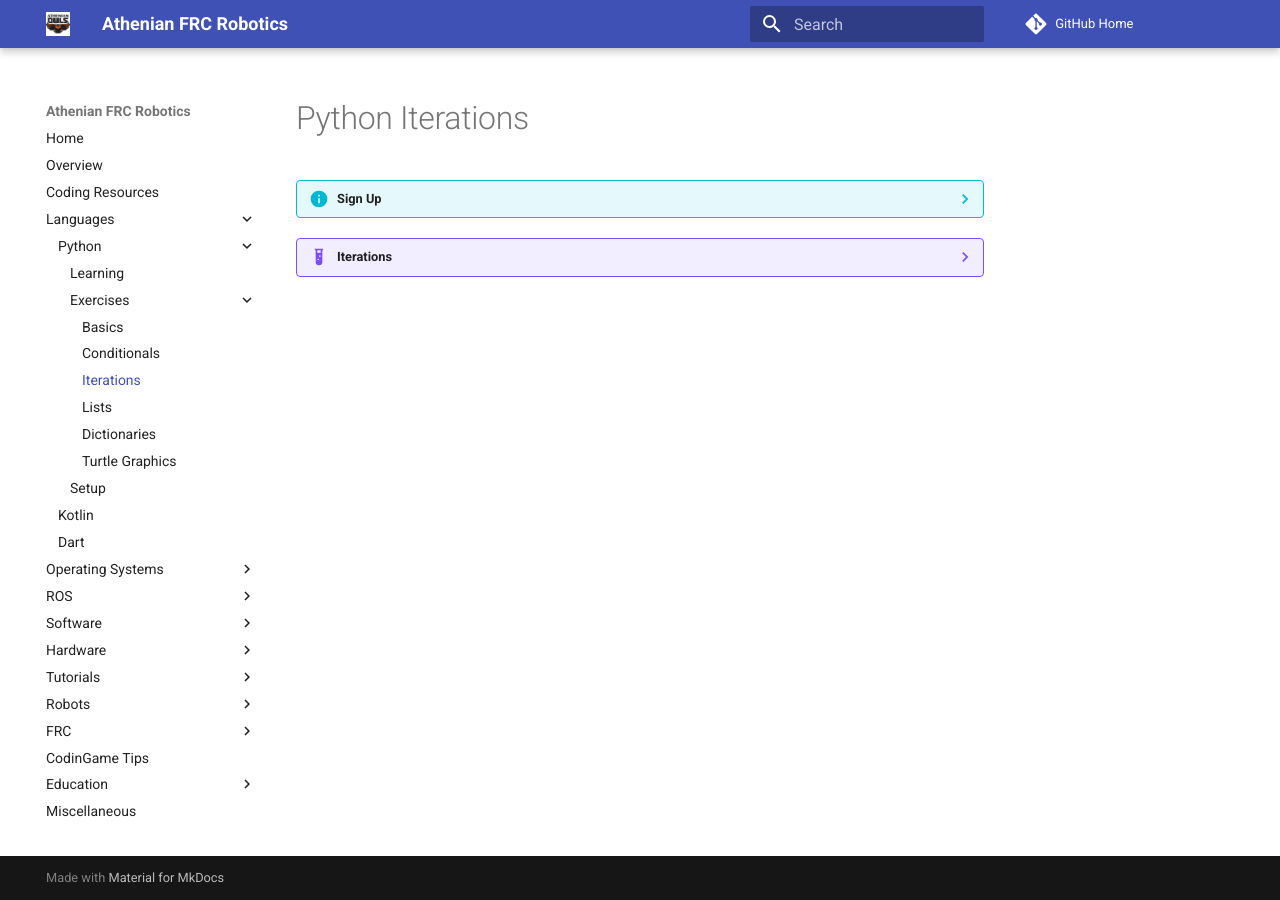
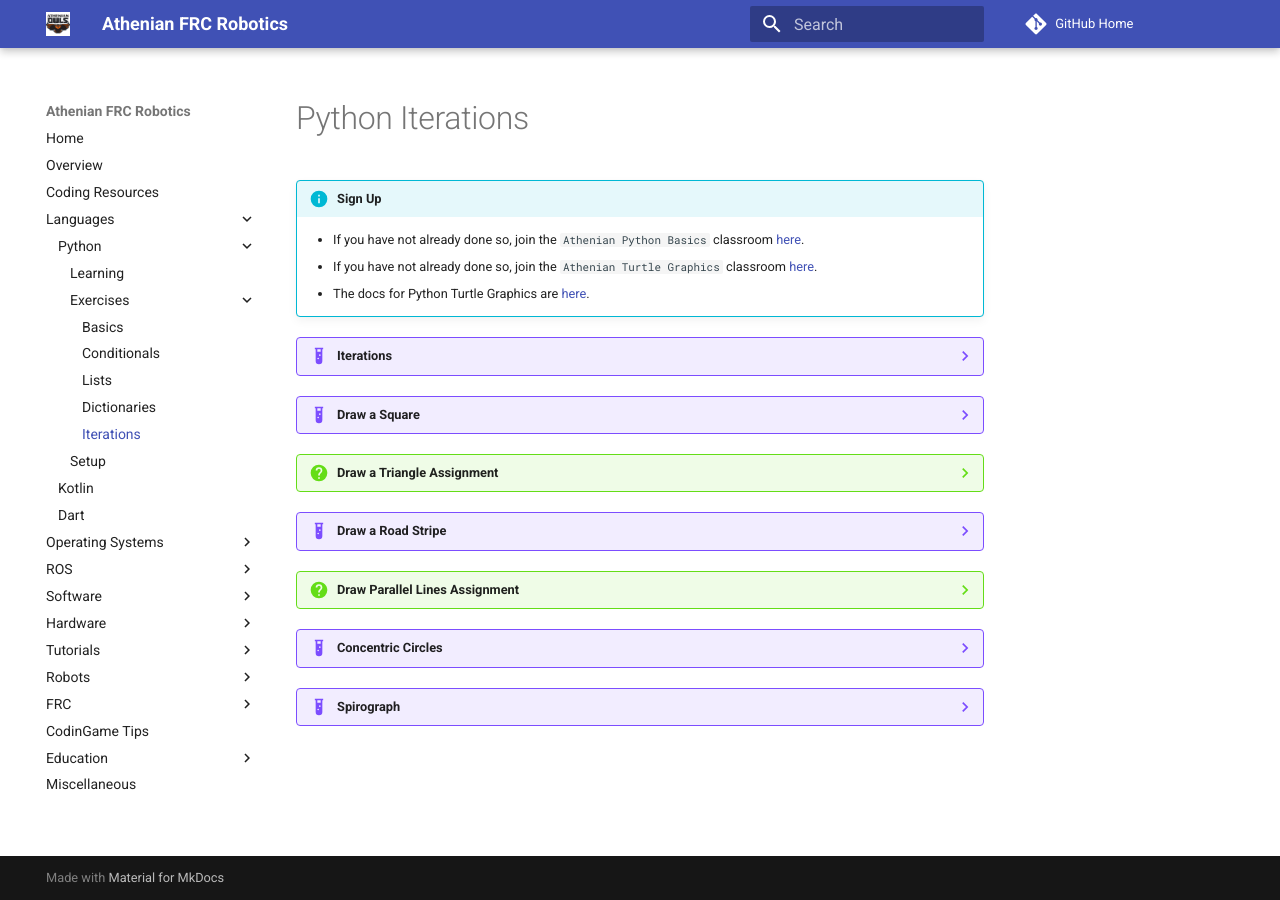
Before and after one commit to athenian-robotics/athenian-robotics-mkdocs, an MkDocs documentation site: the page built from docs/python-iterations.md, in a window 1280 px wide. Built offline with MkDocs 1.6.1 and Material for MkDocs 9.7.7, drawn with Linux system fonts in a browser that asks for light colours; comment, search, counter and statistics services are not loaded.

Commit message:
Update docs

```diff
--- a/docs/python-iterations.md
+++ b/docs/python-iterations.md
@@ -1,9 +1,35 @@
 # Python Iterations
 
-??? info "Sign Up"
+!!! info "Sign Up"
 
-    If you have not already done so, join the ``Athenian Python Basics`` classroom [here](https://repl.it/classroom/invite/YHN4GaI).
+    * If you have not already done so, join the ``Athenian Python Basics`` classroom [here](https://repl.it/classroom/invite/YHN4GaI).
+    * If you have not already done so, join the ``Athenian Turtle Graphics`` classroom [here](https://repl.it/classroom/invite/YMcqmdc).
+    * The docs for Python Turtle Graphics are [here](https://docs.python.org/3.3/library/turtle.html?highlight=turtle).
 
 ??? example "Iterations"
 
     <iframe height="600px" width="100%" src="https://repl.it/@pambrose/Iterations?lite=true" scrolling="no" frameborder="no" allowtransparency="true" allowfullscreen="true" sandbox="allow-forms allow-pointer-lock allow-popups allow-same-origin allow-scripts allow-modals"></iframe>
+
+??? example "Draw a Square"
+
+    <iframe height="600px" width="100%" src="https://repl.it/@pambrose/Draw-a-Square?lite=true" scrolling="no" frameborder="no" allowtransparency="true" allowfullscreen="true" sandbox="allow-forms allow-pointer-lock allow-popups allow-same-origin allow-scripts allow-modals"></iframe>
+
+??? question "Draw a Triangle Assignment"
+
+    <iframe frameborder="0" width="100%" height="600px" src="https://repl.it/student_embed/assignment/1531204/eaa7bb7b5f83ed6aaf3db994293f62fb"></iframe>
+
+??? example "Draw a Road Stripe"
+
+    <iframe height="600px" width="100%" src="https://repl.it/@pambrose/Draw-a-Road-Stripe?lite=true" scrolling="no" frameborder="no" allowtransparency="true" allowfullscreen="true" sandbox="allow-forms allow-pointer-lock allow-popups allow-same-origin allow-scripts allow-modals"></iframe>
+
+??? question "Draw Parallel Lines Assignment"
+
+    <iframe frameborder="0" width="100%" height="600px" src="https://repl.it/student_embed/assignment/1531204/eaa7bb7b5f83ed6aaf3db994293f62fb"></iframe>
+
+??? example "Concentric Circles"
+
+    <iframe height="600px" width="100%" src="https://repl.it/@pambrose/Concentric-Circles?lite=true" scrolling="no" frameborder="no" allowtransparency="true" allowfullscreen="true" sandbox="allow-forms allow-pointer-lock allow-popups allow-same-origin allow-scripts allow-modals"></iframe>
+
+??? example "Spirograph"
+
+    <iframe height="600px" width="100%" src="https://repl.it/@pambrose/Spirograph?lite=true" scrolling="no" frameborder="no" allowtransparency="true" allowfullscreen="true" sandbox="allow-forms allow-pointer-lock allow-popups allow-same-origin allow-scripts allow-modals"></iframe>
--- a/mkdocs.yml
+++ b/mkdocs.yml
@@ -16,10 +16,9 @@ nav:
       - Exercises:
         - Basics: python-basics.md
         - Conditionals: python-conditionals.md
-        - Iterations: python-iterations.md
         - Lists: python-lists.md
         - Dictionaries: python-dictionaries.md
-        - Turtle Graphics: turtle-graphics.md
+        - Iterations: python-iterations.md
       - Setup: python-setup.md
     - Kotlin: kotlin.md
     - Dart: dart.md
```
Also changed, not shown: docs/turtle-graphics.md (+1 -1 lines).
